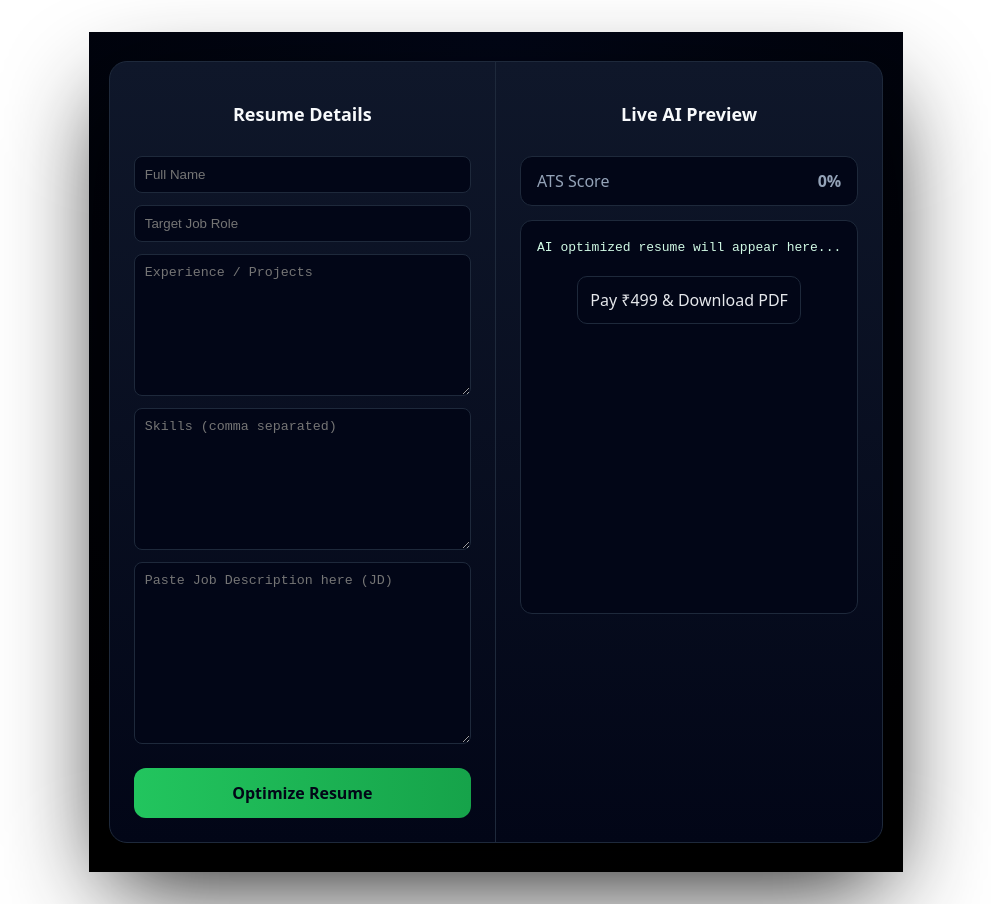
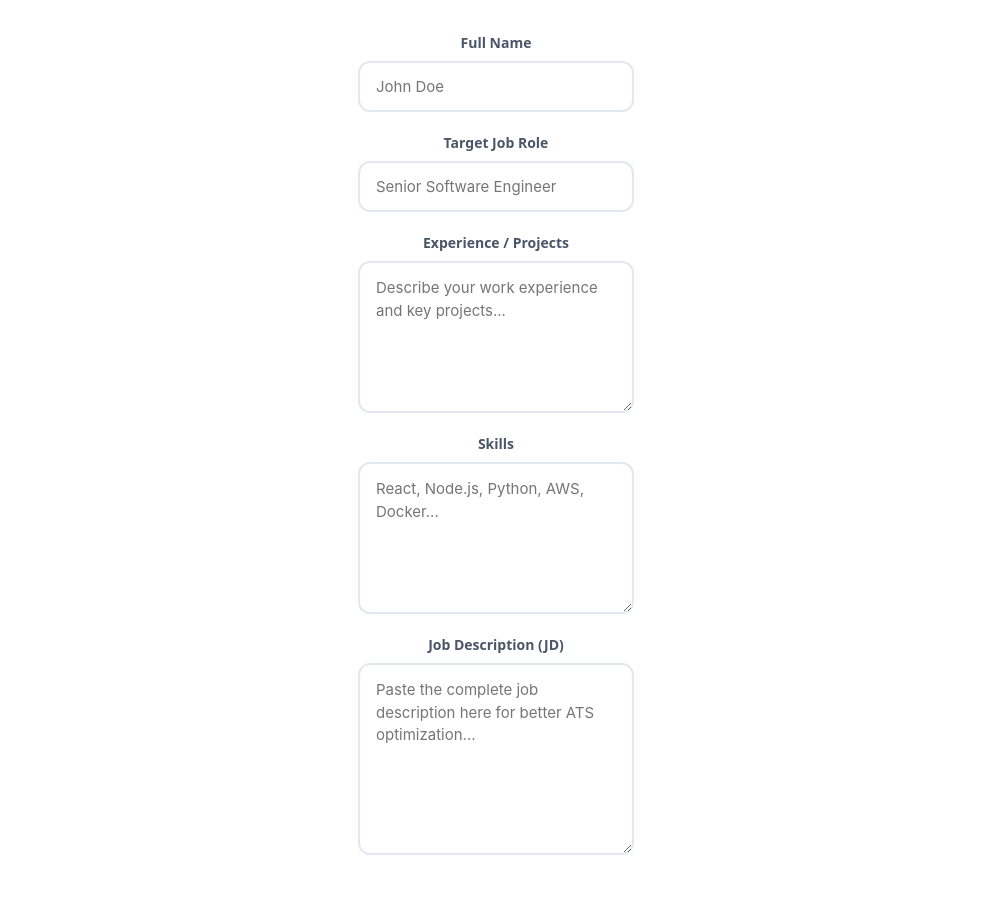
Before and after one commit to munaf-ali1/ResumeBuilder, a React app in the folder frontend/: page / in a window 1280 px wide. Shown: the whole page, without its empty margins (144-1135 px from the left). Built offline with nearby package versions, Linux system fonts and the light colour scheme; the HTML template or start-up script is replaced by a standard one.

Commit message:
Update ResumeBuilder.jsx

```diff
--- a/frontend/src/pages/ResumeBuilder.jsx
+++ b/frontend/src/pages/ResumeBuilder.jsx
@@ -1,243 +1,377 @@
+
+// import { useDispatch, useSelector } from "react-redux";
+// import {
+//   startStreaming,
+//   appendAIText,
+//   stopStreaming,
+//   setATSScore,
+// } from "../redux/resumeSlice.js";
+// import { startAIStream } from "../services/sse.js";
+// import ResumeForm from "../components/ResumeForm.jsx";
+// import { resumeHTML } from "../../utils/resumeTemplate.js";
+// import { useState } from "react";
+
+// const ResumeBuilder = () => {
+//   const dispatch = useDispatch();
+//   const { aiText, isStreaming, atsScore, resumeData } = useSelector(
+//     (state) => state.resume
+//   );
+
+//   const [isPaid, setIsPaid] = useState(false);
+
+//   /* =====================
+//         AI OPTIMIZATION
+//   ====================== */
+//   const handleOptimize = () => {
+//     dispatch(startStreaming());
+
+//     startAIStream(
+//       resumeData,
+//       (chunk) => dispatch(appendAIText(chunk)),
+//       (score) => dispatch(setATSScore(score)),
+//       () => dispatch(stopStreaming())
+//     );
+//   };
+
+//   /* =====================
+//         STRIPE PAYMENT
+//   ====================== */
+//   const handlePayment = async () => {
+//     if (!aiText) {
+//       alert("Please optimize resume first");
+//       return;
+//     }
+
+//     const res = await fetch(
+//       "http://localhost:8000/api/stripe/create-checkout-session",
+//       { method: "POST" }
+//     );
+
+//     const data = await res.json();
+//     window.location.href = data.url;
+//   };
+
+//   /* =====================
+//         PDF DOWNLOAD
+//   ====================== */
+//   const downloadPDF = async () => {
+//     const res = await fetch("https://resumebuilder-backend-ko8w.onrender.com/api/pdf/resume", {
+//       method: "POST",
+//       headers: { "Content-Type": "application/json" },
+//       body: JSON.stringify({ html: resumeHTML(aiText) }),
+//     });
+
+//     const blob = await res.blob();
+//     const url = window.URL.createObjectURL(blob);
+
+//     const a = document.createElement("a");
+//     a.href = url;
+//     a.download = "AI_Resume.pdf";
+//     a.click();
+//   };
+
+//   return (
+//     <div style={styles.page}>
+//       <div style={styles.card}>
+//         {/* LEFT */}
+//         <div style={styles.left}>
+//           <h2 style={styles.heading}>Resume Details</h2>
+//           <ResumeForm />
+
+//           <button
+//             onClick={handleOptimize}
+//             disabled={isStreaming}
+//             style={{
+//               ...styles.primaryBtn,
+//               ...(isStreaming ? styles.disabled : {}),
+//             }}
+//           >
+//             {isStreaming ? "Optimizing..." : "Optimize Resume"}
+//           </button>
+//         </div>
+
+//         {/* RIGHT */}
+//         <div style={styles.right}>
+//           <h2 style={styles.heading}>Live AI Preview</h2>
+
+//           <div style={styles.ats}>
+//             <span>ATS Score</span>
+//             <strong>{atsScore}%</strong>
+//           </div>
+
+//           <div style={styles.output}>
+//             <pre style={styles.text}>
+//               {aiText || "AI optimized resume will appear here..."}
+//               {isStreaming && <span style={styles.cursor}>│</span>}
+//             </pre>
+
+//             {!isPaid ? (
+//               <button onClick={handlePayment} style={styles.secondaryBtn}>
+//                 Pay ₹499 & Download PDF
+//               </button>
+//             ) : (
+//               <button onClick={downloadPDF} style={styles.secondaryBtn}>
+//                 Download Resume PDF
+//               </button>
+//             )}
+//           </div>
+//         </div>
+//       </div>
+//     </div>
+//   );
+// };
+
+// export default ResumeBuilder;
+
+// /* =====================
+//           STYLES
+// ===================== */
+
+// const styles = {
+//   page: {
+//     minHeight: "100vh",
+//     background: "radial-gradient(circle at top, #020617, #000)",
+//     display: "flex",
+//     justifyContent: "center",
+//     alignItems: "center",
+//     padding: "20px",
+//   },
+
+//   card: {
+//     width: "100%",
+//     maxWidth: "1100px",
+//     background: "linear-gradient(180deg,#0f172a,#020617)",
+//     borderRadius: "18px",
+//     border: "1px solid #1e293b",
+//     boxShadow: "0 40px 100px rgba(0,0,0,.9)",
+//     display: "grid",
+//     gridTemplateColumns: "1fr 1fr",
+//     overflow: "hidden",
+//   },
+
+//   left: {
+//     padding: "24px",
+//     borderRight: "1px solid #1e293b",
+//     display: "flex",
+//     flexDirection: "column",
+//     gap: "14px",
+//   },
+
+//   right: {
+//     padding: "24px",
+//     display: "flex",
+//     flexDirection: "column",
+//     gap: "14px",
+//   },
+
+//   heading: {
+//     color: "#f8fafc",
+//     fontSize: "18px",
+//     fontWeight: "600",
+//   },
+
+//   primaryBtn: {
+//     marginTop: "10px",
+//     background: "linear-gradient(90deg,#22c55e,#16a34a)",
+//     color: "#020617",
+//     border: "none",
+//     padding: "14px",
+//     borderRadius: "12px",
+//     fontWeight: "700",
+//     cursor: "pointer",
+//   },
+
+//   secondaryBtn: {
+//     marginTop: "16px",
+//     background: "#020617",
+//     border: "1px solid #1e293b",
+//     color: "#e5e7eb",
+//     padding: "12px",
+//     borderRadius: "10px",
+//     cursor: "pointer",
+//   },
+
+//   disabled: {
+//     opacity: 0.6,
+//     cursor: "not-allowed",
+//   },
+
+//   ats: {
+//     display: "flex",
+//     justifyContent: "space-between",
+//     background: "#020617",
+//     border: "1px solid #1e293b",
+//     padding: "12px 16px",
+//     borderRadius: "12px",
+//     color: "#94a3b8",
+//   },
+
+//   output: {
+//     flex: 1,
+//     background: "#020617",
+//     border: "1px solid #1e293b",
+//     borderRadius: "12px",
+//     padding: "16px",
+//     overflowY: "auto",
+//     maxHeight: "360px",
+//   },
+
+//   text: {
+//     fontFamily: "'JetBrains Mono', monospace",
+//     fontSize: "13px",
+//     lineHeight: "1.7",
+//     color: "#d1fae5",
+//     whiteSpace: "pre-wrap",
+//     margin: 0,
+//   },
+
+//   cursor: {
+//     color: "#22c55e",
+//     fontWeight: "700",
+//   },
+
+//   /* 📱 MOBILE */
+//   "@media (max-width: 768px)": {
+//     card: {
+//       gridTemplateColumns: "1fr",
+//     },
+//     left: {
+//       borderRight: "none",
+//       borderBottom: "1px solid #1e293b",
+//     },
+//   },
+// };
+
 
 import { useDispatch, useSelector } from "react-redux";
-import {
-  startStreaming,
-  appendAIText,
-  stopStreaming,
-  setATSScore,
-} from "../redux/resumeSlice.js";
-import { startAIStream } from "../services/sse.js";
-import ResumeForm from "../components/ResumeForm.jsx";
-import { resumeHTML } from "../../utils/resumeTemplate.js";
-import { useState } from "react";
+import { updateField } from "../redux/resumeSlice.js";
 
-const ResumeBuilder = () => {
+const ResumeForm = () => {
   const dispatch = useDispatch();
-  const { aiText, isStreaming, atsScore, resumeData } = useSelector(
-    (state) => state.resume
+
+  //  Redux resume data
+  const resumeData = useSelector(
+    (state) => state.resume.resumeData
   );
 
-  const [isPaid, setIsPaid] = useState(false);
-
-  /* =====================
-        AI OPTIMIZATION
-  ====================== */
-  const handleOptimize = () => {
-    dispatch(startStreaming());
-
-    startAIStream(
-      resumeData,
-      (chunk) => dispatch(appendAIText(chunk)),
-      (score) => dispatch(setATSScore(score)),
-      () => dispatch(stopStreaming())
+  const handleChange = (e) => {
+    dispatch(
+      updateField({
+        field: e.target.name,
+        value: e.target.value,
+      })
     );
   };
 
-  /* =====================
-        STRIPE PAYMENT
-  ====================== */
-  const handlePayment = async () => {
-    if (!aiText) {
-      alert("Please optimize resume first");
-      return;
-    }
+  return (
+    <div style={styles.form}>
+      <div style={styles.inputGroup}>
+        <label style={styles.label}>Full Name</label>
+        <input
+          name="name"
+          value={resumeData.name}
+          onChange={handleChange}
+          style={styles.input}
+          placeholder="John Doe"
+        />
+      </div>
 
-    const res = await fetch(
-      "http://localhost:8000/api/stripe/create-checkout-session",
-      { method: "POST" }
-    );
+      <div style={styles.inputGroup}>
+        <label style={styles.label}>Target Job Role</label>
+        <input
+          name="role"
+          value={resumeData.role}
+          onChange={handleChange}
+          style={styles.input}
+          placeholder="Senior Software Engineer"
+        />
+      </div>
 
-    const data = await res.json();
-    window.location.href = data.url;
-  };
+      <div style={styles.inputGroup}>
+        <label style={styles.label}>Experience / Projects</label>
+        <textarea
+          name="experience"
+          value={resumeData.experience}
+          onChange={handleChange}
+          style={styles.textarea}
+          placeholder="Describe your work experience and key projects..."
+        />
+      </div>
 
-  /* =====================
-        PDF DOWNLOAD
-  ====================== */
-  const downloadPDF = async () => {
-    const res = await fetch("https://resumebuilder-backend-ko8w.onrender.com/api/pdf/resume", {
-      method: "POST",
-      headers: { "Content-Type": "application/json" },
-      body: JSON.stringify({ html: resumeHTML(aiText) }),
-    });
+      <div style={styles.inputGroup}>
+        <label style={styles.label}>Skills</label>
+        <textarea
+          name="skills"
+          value={resumeData.skills}
+          onChange={handleChange}
+          style={styles.textarea}
+          placeholder="React, Node.js, Python, AWS, Docker..."
+        />
+      </div>
 
-    const blob = await res.blob();
-    const url = window.URL.createObjectURL(blob);
-
-    const a = document.createElement("a");
-    a.href = url;
-    a.download = "AI_Resume.pdf";
-    a.click();
-  };
-
-  return (
-    <div style={styles.page}>
-      <div style={styles.card}>
-        {/* LEFT */}
-        <div style={styles.left}>
-          <h2 style={styles.heading}>Resume Details</h2>
-          <ResumeForm />
-
-          <button
-            onClick={handleOptimize}
-            disabled={isStreaming}
-            style={{
-              ...styles.primaryBtn,
-              ...(isStreaming ? styles.disabled : {}),
-            }}
-          >
-            {isStreaming ? "Optimizing..." : "Optimize Resume"}
-          </button>
-        </div>
-
-        {/* RIGHT */}
-        <div style={styles.right}>
-          <h2 style={styles.heading}>Live AI Preview</h2>
-
-          <div style={styles.ats}>
-            <span>ATS Score</span>
-            <strong>{atsScore}%</strong>
-          </div>
-
-          <div style={styles.output}>
-            <pre style={styles.text}>
-              {aiText || "AI optimized resume will appear here..."}
-              {isStreaming && <span style={styles.cursor}>│</span>}
-            </pre>
-
-            {!isPaid ? (
-              <button onClick={handlePayment} style={styles.secondaryBtn}>
-                Pay ₹499 & Download PDF
-              </button>
-            ) : (
-              <button onClick={downloadPDF} style={styles.secondaryBtn}>
-                Download Resume PDF
-              </button>
-            )}
-          </div>
-        </div>
+      <div style={styles.inputGroup}>
+        <label style={styles.label}>Job Description (JD)</label>
+        <textarea
+          name="jd"
+          value={resumeData.jd}
+          onChange={handleChange}
+          style={{
+            ...styles.textarea,
+            minHeight: "160px",
+          }}
+          placeholder="Paste the complete job description here for better ATS optimization..."
+        />
       </div>
     </div>
   );
 };
 
-export default ResumeBuilder;
-
-/* =====================
-          STYLES
-===================== */
+export default ResumeForm;
 
 const styles = {
-  page: {
-    minHeight: "100vh",
-    background: "radial-gradient(circle at top, #020617, #000)",
+  form: {
     display: "flex",
-    justifyContent: "center",
-    alignItems: "center",
-    padding: "20px",
+    flexDirection: "column",
+    gap: "20px",
   },
 
-  card: {
-    width: "100%",
-    maxWidth: "1100px",
-    background: "linear-gradient(180deg,#0f172a,#020617)",
-    borderRadius: "18px",
-    border: "1px solid #1e293b",
-    boxShadow: "0 40px 100px rgba(0,0,0,.9)",
-    display: "grid",
-    gridTemplateColumns: "1fr 1fr",
-    overflow: "hidden",
+  inputGroup: {
+    display: "flex",
+    flexDirection: "column",
+    gap: "8px",
   },
 
-  left: {
-    padding: "24px",
-    borderRight: "1px solid #1e293b",
-    display: "flex",
-    flexDirection: "column",
-    gap: "14px",
-  },
-
-  right: {
-    padding: "24px",
-    display: "flex",
-    flexDirection: "column",
-    gap: "14px",
-  },
-
-  heading: {
-    color: "#f8fafc",
-    fontSize: "18px",
+  label: {
+    color: "#4a5568",
+    fontSize: "14px",
     fontWeight: "600",
-  },
-
-  primaryBtn: {
-    marginTop: "10px",
-    background: "linear-gradient(90deg,#22c55e,#16a34a)",
-    color: "#020617",
-    border: "none",
-    padding: "14px",
-    borderRadius: "12px",
-    fontWeight: "700",
-    cursor: "pointer",
-  },
-
-  secondaryBtn: {
-    marginTop: "16px",
-    background: "#020617",
-    border: "1px solid #1e293b",
-    color: "#e5e7eb",
-    padding: "12px",
-    borderRadius: "10px",
-    cursor: "pointer",
-  },
-
-  disabled: {
-    opacity: 0.6,
-    cursor: "not-allowed",
-  },
-
-  ats: {
-    display: "flex",
-    justifyContent: "space-between",
-    background: "#020617",
-    border: "1px solid #1e293b",
-    padding: "12px 16px",
-    borderRadius: "12px",
-    color: "#94a3b8",
-  },
-
-  output: {
-    flex: 1,
-    background: "#020617",
-    border: "1px solid #1e293b",
-    borderRadius: "12px",
-    padding: "16px",
-    overflowY: "auto",
-    maxHeight: "360px",
-  },
-
-  text: {
-    fontFamily: "'JetBrains Mono', monospace",
-    fontSize: "13px",
-    lineHeight: "1.7",
-    color: "#d1fae5",
-    whiteSpace: "pre-wrap",
     margin: 0,
   },
 
-  cursor: {
-    color: "#22c55e",
-    fontWeight: "700",
+  input: {
+    background: "white",
+    border: "2px solid #e2e8f0",
+    padding: "14px 16px",
+    borderRadius: "12px",
+    color: "#2d3748",
+    fontSize: "15px",
+    fontFamily: "'Inter', -apple-system, BlinkMacSystemFont, sans-serif",
+    transition: "all 0.3s ease",
+    outline: "none",
   },
 
-  /* 📱 MOBILE */
-  "@media (max-width: 768px)": {
-    card: {
-      gridTemplateColumns: "1fr",
-    },
-    left: {
-      borderRight: "none",
-      borderBottom: "1px solid #1e293b",
-    },
+  textarea: {
+    background: "white",
+    border: "2px solid #e2e8f0",
+    padding: "14px 16px",
+    borderRadius: "12px",
+    color: "#2d3748",
+    fontSize: "15px",
+    fontFamily: "'Inter', -apple-system, BlinkMacSystemFont, sans-serif",
+    minHeight: "120px",
+    resize: "vertical",
+    transition: "all 0.3s ease",
+    outline: "none",
+    lineHeight: "1.5",
   },
 };
```
